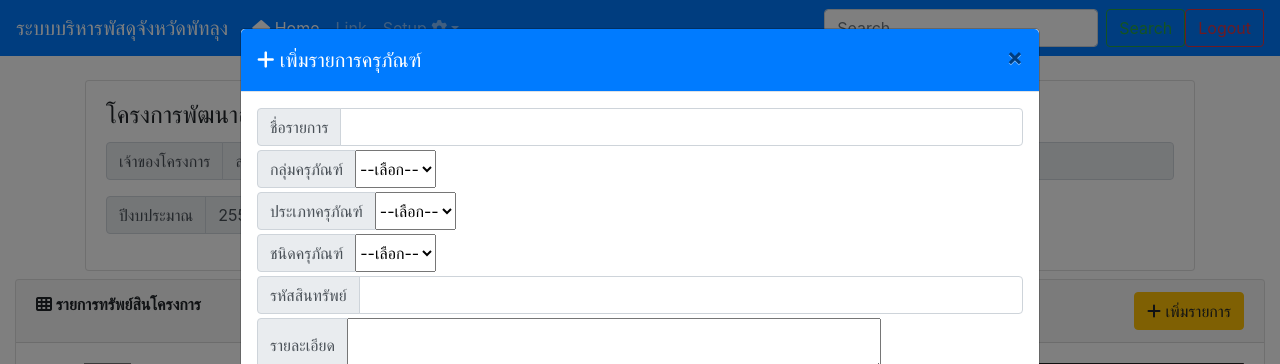
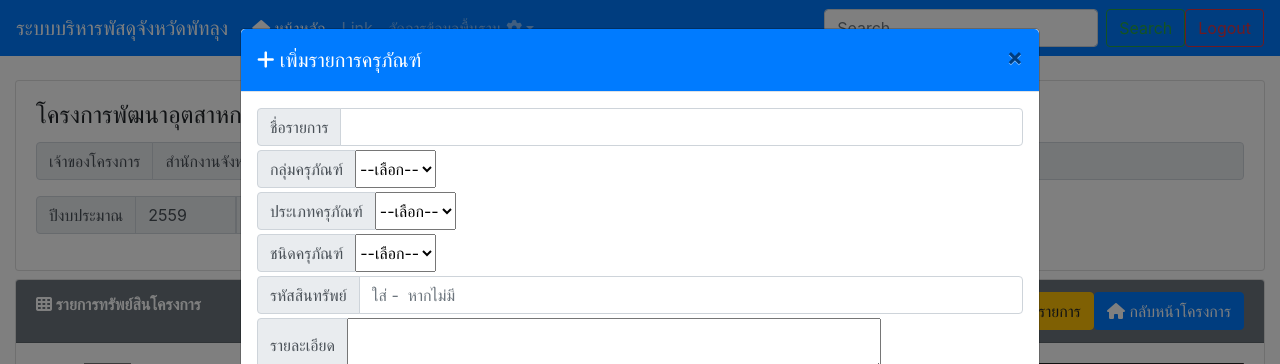
Before and after one commit to fenicmoi/fedora, a PHP site: page /sub_project.php?pid=11 in a window 1280 px wide, after a click on "เพิ่มรายการ". Shown: the top 364 px of the page. Run offline with PHP 8.4, Linux system fonts and the light colour scheme; a user stored in the database is signed in; data comes from the database, SQL or seed files in the repository; tables that the repository leaves empty hold one stand-in row (values such as "Sample post"); some libraries are stand-ins or nearby versions.

Commit message:
edit-menu

```diff
--- a/navbar.php
+++ b/navbar.php
@@ -6,13 +6,13 @@
     <div class="collapse navbar-collapse" id="collapsibleNavId">
         <ul class="navbar-nav mr-auto mt-2 mt-lg-0">
             <li class="nav-item active">
-                <a class="nav-link" href="#"><i class="fas fa-home"></i> Home <span class="sr-only">(current)</span></a>
+                <a class="nav-link" href="project.php"><i class="fas fa-home"></i> หน้าหลัก <span class="sr-only">(current)</span></a>
             </li>
             <li class="nav-item">
                 <a class="nav-link" href="#">Link</a>
             </li>
             <li class="nav-item dropdown">
-                <a class="nav-link dropdown-toggle" href="#" id="dropdownId" data-toggle="dropdown" aria-haspopup="true" aria-expanded="false">Setup <i class="fas fa-cog"></i></a>
+                <a class="nav-link dropdown-toggle" href="#" id="dropdownId" data-toggle="dropdown" aria-haspopup="true" aria-expanded="false">จัดการข้อมูลพื้นฐาน <i class="fas fa-cog"></i></a>
                 <div class="dropdown-menu" aria-labelledby="dropdownId">
                     <a class="dropdown-item" href="manage_group.php">จัดการกลุ่มครุภัณฑ์ (Group)</a>
                     <a class="dropdown-item" href="manage_class.php">จัดการประเภทครุภัณฑ์ (Class)</a>
--- a/project.php
+++ b/project.php
@@ -62,7 +62,7 @@ include("navbar.php");
                                         </td>
                                          <td><?php echo $row['yname'];?></td>
                                          <td><?php echo $row['office'];?></td>
-                                         <td><a href="sub_project.php?pid=<?=$row['pid']?>" class="btn btn-warning btn-sm"><i class="fas fa-plus"></i>รายการครุภัณฑ์</a></td>
+                                         <td><a href="sub_project.php?pid=<?=$row['pid']?>" class="btn btn-primary btn-sm"><i class="fas fa-eye"></i> รายการครุภัณฑ์</a></td>
                                          <td>
                                             <a class="btn btn-outline-warning btn-sm"
                                                 onclick = "load_edit('<?=$row['pid']?>')"
--- a/sub_project.php
+++ b/sub_project.php
@@ -22,7 +22,7 @@ $row = dbFetchAssoc($result);
 <link href="https://cdn.jsdelivr.net/npm/select2@4.1.0-beta.1/dist/css/select2.min.css" rel="stylesheet" />
 <script src="https://cdn.jsdelivr.net/npm/select2@4.1.0-beta.1/dist/js/select2.min.js"></script>
 
-<div class="container">
+<div class="container-fluid">
     <div class="row">
         <div class="col-md-12">
             <div class="card">
@@ -57,10 +57,13 @@ $row = dbFetchAssoc($result);
 <div class="row  mt-2">
         <div class="col-md-12">
             <div class="card">
-                <div class ="card-header">
+                <div class ="card-header bg-secondary text-white">
                     <span class="font-weight-bold"><i class="fas fa-th"></i>  รายการทรัพย์สินโครงการ</span>
+                    <a href="project.php" class="btn btn-primary  float-right">
+                        <i class="fas fa-home"></i> กลับหน้าโครงการ
+                    </a>
                     <button type="button" class="btn btn-warning  float-right" data-toggle="modal" data-target="#modelId">
-                    <i class="fas fa-plus"></i> เพิ่มรายการ
+                        <i class="fas fa-plus"></i> เพิ่มรายการ
                     </button>
                 </div>
 
@@ -130,7 +133,7 @@ $row = dbFetchAssoc($result);
                         <div class="input-group-prepend">
                             <span class="input-group-text" id="basic-addon1">ชื่อรายการ</span>
                         </div>
-                        <input type="text" id="listname" name="listname"  class="form-control">
+                        <input type="text" id="listname" name="listname"  class="form-control" required>
                     </div>
 
                     <div class="input-group mb-1">
@@ -147,7 +150,7 @@ $row = dbFetchAssoc($result);
                             <span class="input-group-text" id="basic-addon1">ประเภทครุภัณฑ์</span>
                         </div>
                         <select class="select2-single"  name="cnumber" id="cnumber" required>
-                            <option id="clist">--เลือก--</option>
+                            <option id="clist" selected>--เลือก--</option>
                         </select>
                     </div>
 
@@ -156,7 +159,7 @@ $row = dbFetchAssoc($result);
                             <span class="input-group-text" id="basic-addon1">ชนิดครุภัณฑ์</span>
                         </div>
                         <select class="select2-single"  name="tnumber" id="tnumber" required>
-                            <option id="tlist">--เลือก--</option>
+                            <option id="tlist" selected>--เลือก--</option>
                         </select>
                     </div>
 
@@ -164,27 +167,27 @@ $row = dbFetchAssoc($result);
                         <div class="input-group-prepend">
                             <span class="input-group-text" id="basic-addon1">รหัสสินทรัพย์</span>
                         </div>
-                        <input type="text" id="moneyID" name="moneyID"  class="form-control">
+                        <input type="text" id="moneyID" name="moneyID"  class="form-control" placeholder="ใส่ -  หากไม่มี">
                     </div>
 
                     <div class="input-group mb-1">
                         <div class="input-group-prepend">
                             <span class="input-group-text" id="basic-addon1">รายละเอียด</span>
                         </div>
-                        <textarea name="descript" id="descript" cols="50" rows="2"></textarea>
+                        <textarea name="descript" id="descript" cols="50" rows="2" required></textarea>
                     </div>
 
                     <div class="input-group mb-1">
                         <div class="input-group-prepend">
                             <span class="input-group-text" id="basic-addon1">จำนวน</span>
                         </div>
-                        <input type="text" id="amount" name="amount"  class="form-control col-4">
+                        <input type="text" id="amount" name="amount"  class="form-control col-4" required>
 
                         <div class="input-group-prepend">
                         <label>&nbsp;</label>
                             <span class="input-group-text" id="basic-addon1">ราคา/หน่วย</span>
                         </div>
-                        <input type="text" id="price" name="price"  class="form-control col-4">
+                        <input type="text" id="price" name="price"  class="form-control col-4" required>
                         <div class="input-group-prepend">
                             <span class="input-group-text" id="basic-addon1">บาท</span>
                         </div>
@@ -194,7 +197,7 @@ $row = dbFetchAssoc($result);
                         <div class="input-group-prepend">
                             <span class="input-group-text" id="basic-addon1">วิธีการได้มา</span>
                         </div>
-                        <select name="howto" id="howto" class="form-control col-3">
+                        <select name="howto" id="howto" class="form-control col-3" required>
                             <option value="0">-- เลือก --</option>
                             <option value="ประกาศเชิญชวน">ประกาศเชิญชวน</option>
                             <option value="คัดเลือก">คัดเลือก</option>
@@ -206,31 +209,36 @@ $row = dbFetchAssoc($result);
                         <label>&nbsp;</label>
                             <span class="input-group-text" id="basic-addon1">วันตรวจรับ</span>
                         </div>
-                        <input type="date" id="reciveDate" name="reciveDate"  class="form-control col-3">
+                        <input type="date" id="reciveDate" name="reciveDate"  class="form-control col-3" required>
                     </div>
 
                     <div class="input-group mb-1">
                         <div class="input-group-prepend">
                             <span class="input-group-text" id="basic-addon1">เลขที่สัญญา</span>
                         </div>
-                        <input type="text" id="lawID" name="lawID"  class="form-control">
+                        <input type="text" id="lawID" name="lawID"  class="form-control" placeholder="ใส่ - หากไม่ทราบ" required>
 
                         <div class="input-group-prepend">
                             <span class="input-group-text" id="basic-addon1">อายุการใช้งาน</span>
                         </div>
-                        <input type="text" id="age" name="age"  class="form-control">
+                        <input type="text" id="age" name="age"  class="form-control" placeholder="ใส่ - หากไม่ทราบ" required>
                     </div>
 
                     <div class="input-group mb-1">
                         <div class="input-group-prepend">
                             <span class="input-group-text" id="basic-addon1">หน่วยงานที่ใช้</span>
                         </div>
-                        <input type="text" id="reciveOffice" name="reciveOffice"  class="form-control" col-6>
+                        <input type="text" id="reciveOffice" name="reciveOffice"  class="form-control" required>
+                        <div class="input-group-prepend">
+                            <span class="input-group-text" id="basic-addon1">ใช้หลายหน่วยงาน</span>
+                        </div>
+                        <input type="text" id="reciveOffice" name="reciveOffice"  class="form-control" required>
+
 
                         <div class="input-group-prepend">
                             <span class="input-group-text" id="basic-addon1">สภาพ</span>
                         </div>
-                        <select name="status" id="status" class="form-control col-3">
+                        <select name="status" id="status" class="form-control col-3" required>
                             <option value="0">-- เลือก --</option>
                             <option value="ดี">ดี</option>
                             <option value="พอใช้งานได้">พอใช้งานได้</option>
@@ -286,12 +294,11 @@ if(isset($_POST['save'])){
     $gid = $_POST['gnumber'];
 
     //สร้างหมายเลขครุภัณฑ์
-    // $fedID = $gid."-".$cid."-".$tid."-".$recid;
 
     //ดึงหมายเลขกลุ่มครุภัณฑ์
     $sql_gid = "SELECT gnumber FROM st_group WHERE gid = $gid";
     $result_gid = dbQuery($sql_gid);
-    $row_gid = dbFetchArray($result_id);
+    $row_gid = dbFetchArray($result_gid);
     $gnumber = $row_gid['gnumber'];
 
 
@@ -307,34 +314,45 @@ if(isset($_POST['save'])){
     $row_tid = dbFetchArray($result_tid);
     $tnumber = $row_tid['tnumber'];
 
+   //ตรวจสอบว่ามีครุภัณฑ์อื่นอยู่หรือไม่
+   $sql_pid  = "SELECT  recid  FROM subproject WHERE pid = $pid";
+   $result_pid = dbQuery($sql_pid);
+   $num = dbNumRows($result_pid);
+
+   if($num == 0){
+       $num = 1;
+   }else{
+       $num++;
+   }
+
+
 
     //จัดการ format
-    $count  = strlen($tnumber);
+    $recid  = strlen($num);
 
-    if($count == 1){
-        $mask = "000".$tnumber;
-    }elseif($count ==2){
-        $mask = "00".$tnumber;
-    }elseif($count == 3){
-        $mask = "0".$tnumber;
+    if($recid == 1){
+        $mask = "000".$num;
+    }elseif($recid ==2){
+        $mask = "00".$num;
+    }elseif($recid == 3){
+        $mask = "0".$num;
     }
 
     $fedID = $cnumber."-".$tnumber."-".$mask;
 
 
 
-
-
     $sql_insert ="INSERT INTO subproject(
         recid, listname, fedID, moneyID, descript, amount, price, howto, reciveDate, lawID, age, reciveOffice, status, pid, tid, cid, gid
-    ) VALUES($recid, '$listname', '$fedID', '$moneyID', '$descript', '$amount', $price, '$howto', '$reciveDate', '$lawID', '$age',
+    ) VALUES($num, '$listname', '$fedID', '$moneyID', '$descript', '$amount', $price, '$howto', '$reciveDate', '$lawID', '$age',
         '$reciveOffice', '$status', $pid, $tid, $cid, $gid
     ) ";
-    print $sql_insert;
+   // print $sql_insert;
     $result = dbQuery($sql_insert);
     if($result){
         echo "<META HTTP-EQUIV='Refresh' Content='0'; URL='sub_project.php'>";
     }
+
 }
 ?>
 
@@ -356,7 +374,7 @@ if(isset($_POST['save'])){
 
 						//วนลูปแสดงข้อมูล ที่ได้จาก ตัวแปร data
 						$.each(data, function( index, value ) {
-							//แทรก Elements ใน id province  ด้วยคำสั่ง append
+                            //แทรก Elements ใน id province  ด้วยคำสั่ง append
                               $("#gnumber").append("<option value='"+ value.gid +"'> " +value.gnumber + value.gname + "</option>");
 						});
 					}
```
